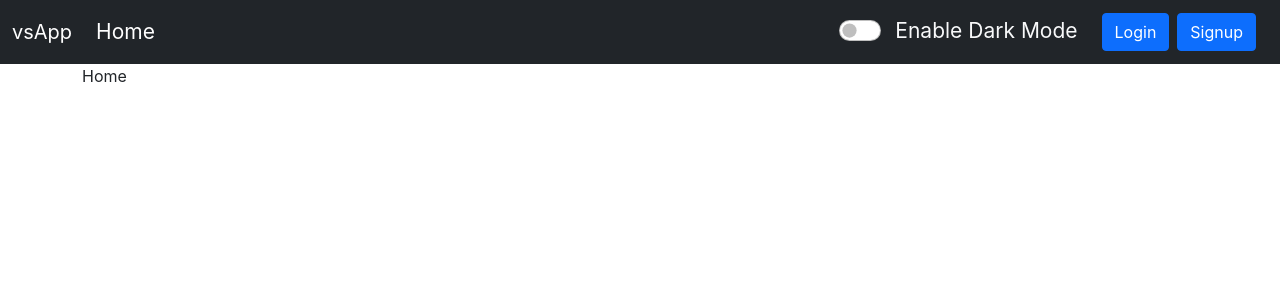
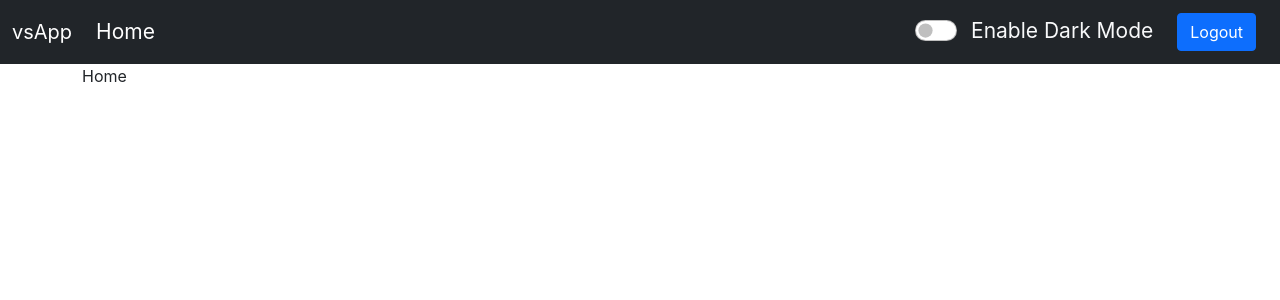
Before and after one commit to krishvadhani19/vsapp, a React (Create React App) app: page / in a window 1280 px wide. Shown: the top 300 px of the page. Built offline with nearby package versions, Linux system fonts and the light colour scheme; sample sign-in values are in the browser's storage.

Commit message:
logout login button issue sorted

```diff
--- a/src/components/Home.js
+++ b/src/components/Home.js
@@ -1,19 +1,18 @@
 import React from "react";
+import { useNavigate } from "react-router-dom";
 import { useEffect } from "react";
-import { useNavigate } from "react-router-dom";
 
 const Home = () => {
   let navigate = useNavigate();
   let token = localStorage.getItem("token");
+  useEffect(() => {
+    if (token) {
+      navigate("/");
+    } else {
+      navigate("/login");
+    }
+  }, []);
   return <div className="container">Home</div>;
-
-  // useEffect(() => {
-  //   if (token) {
-  //     return <div className="container">Home</div>;
-  //   } else {
-  //     navigate("/login");
-  //   }
-  // }, []);
 };
 
 export default Home;
--- a/src/components/Navbar.js
+++ b/src/components/Navbar.js
@@ -5,10 +5,17 @@ import { useContext } from "react";
 import "../css/Navbar.css";
 import { useLocation } from "react-router-dom";
 import { Link } from "react-router-dom";
+import { useNavigate } from "react-router-dom";
 
 const Navbar = () => {
+  const navigate = useNavigate();
   const context = useContext(vsContext);
   const { mode } = context;
+
+  const handleLogout = () => {
+    localStorage.removeItem("token");
+    navigate("/login");
+  };
 
   let location = useLocation();
   return (
@@ -40,14 +47,27 @@ const Navbar = () => {
           {/* Toggle Mode */}
           <Mode />
           {/* Buttons */}
-          <div className="d-flex mx-2">
+          {!localStorage.getItem("token") ? (
+            <form className="d-flex mx-2">
               <Link type="button" className="btn btn-primary mx-1" to="/login">
                 Login
               </Link>
               <Link type="button" className="btn btn-primary mx-1" to="/signup">
                 Signup
               </Link>
-          </div>
+            </form>
+          ) : (
+            <form className="d-flex mx-2">
+              <Link
+                type="button"
+                className="btn btn-primary mx-1"
+                to="/login"
+                onClick={handleLogout}
+              >
+                Logout
+              </Link>
+            </form>
+          )}
         </div>
       </nav>
     </div>
```
Lines whose indentation alone changed are shown as unchanged.
